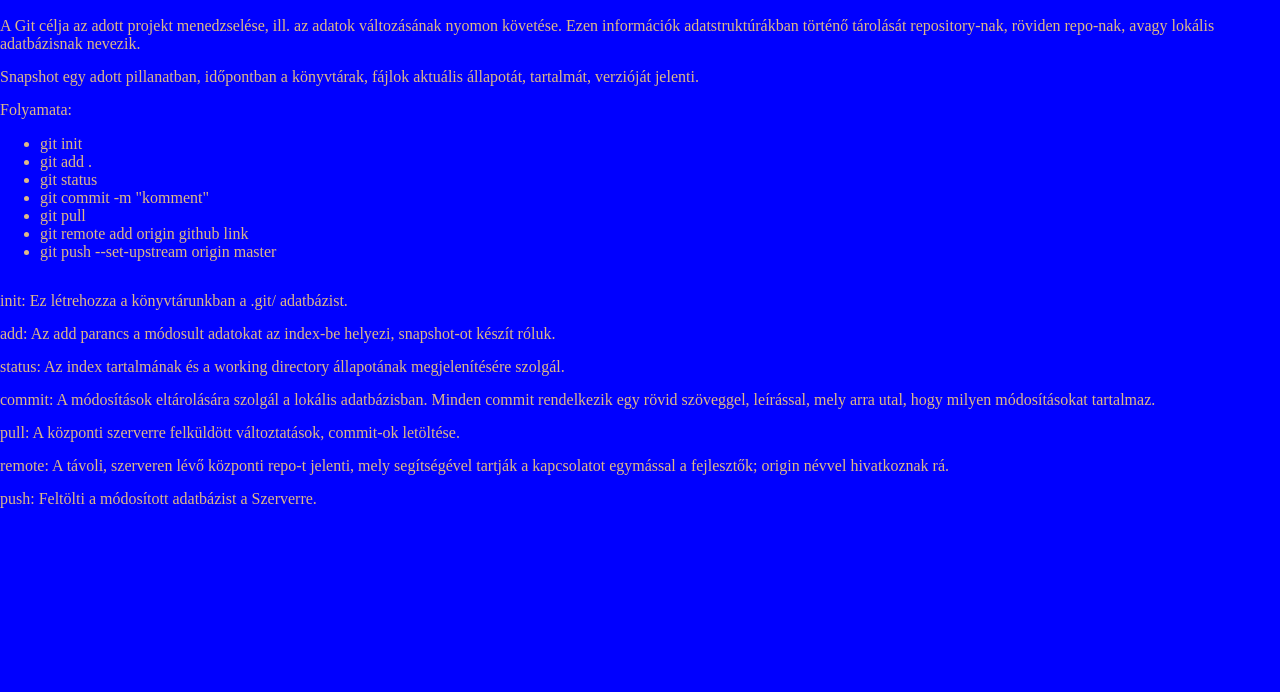
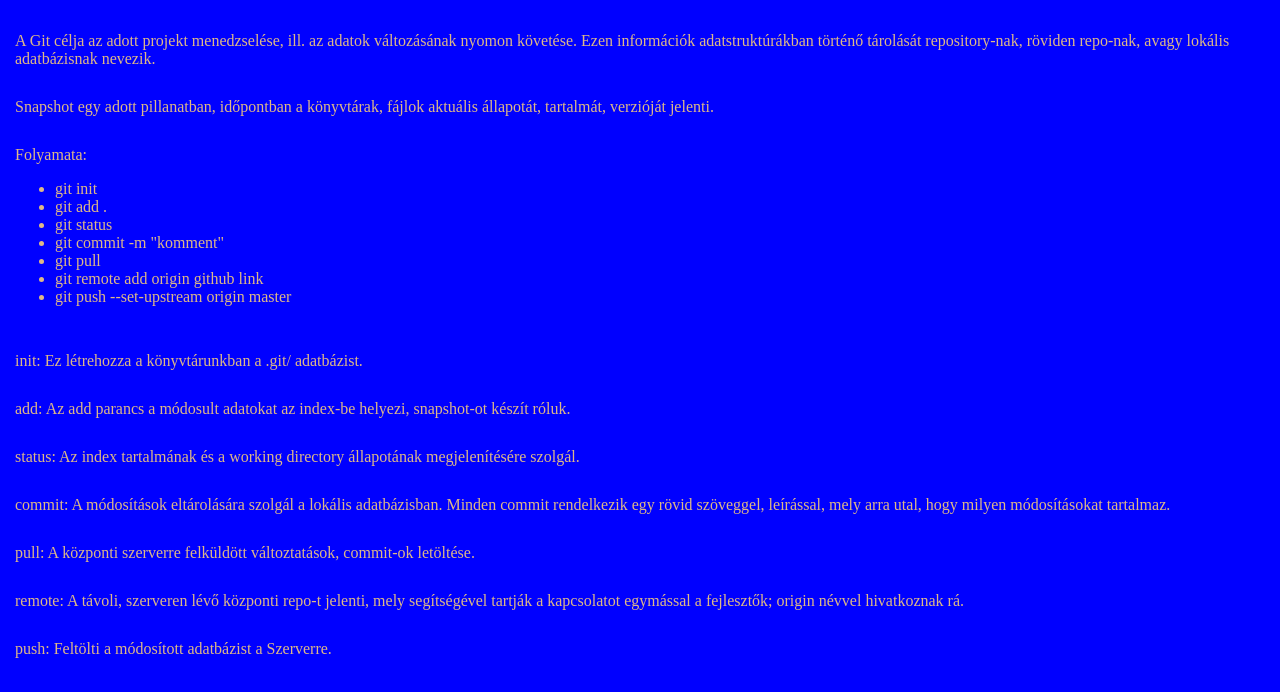
Before and after one commit to mdavid05/Githazi, a plain HTML site: page index.html in a window 1280 px wide. Shown: the part 50-742 px from the top of the page. Drawn offline with Linux system fonts and the light colour scheme.

Commit message:
css végleges

```diff
--- a/style.css
+++ b/style.css
@@ -7,5 +7,5 @@ h2{
     text-align: center;
 }
 div{
-    padding-bottom: 15px;
+    padding: 15px;
 }
```
